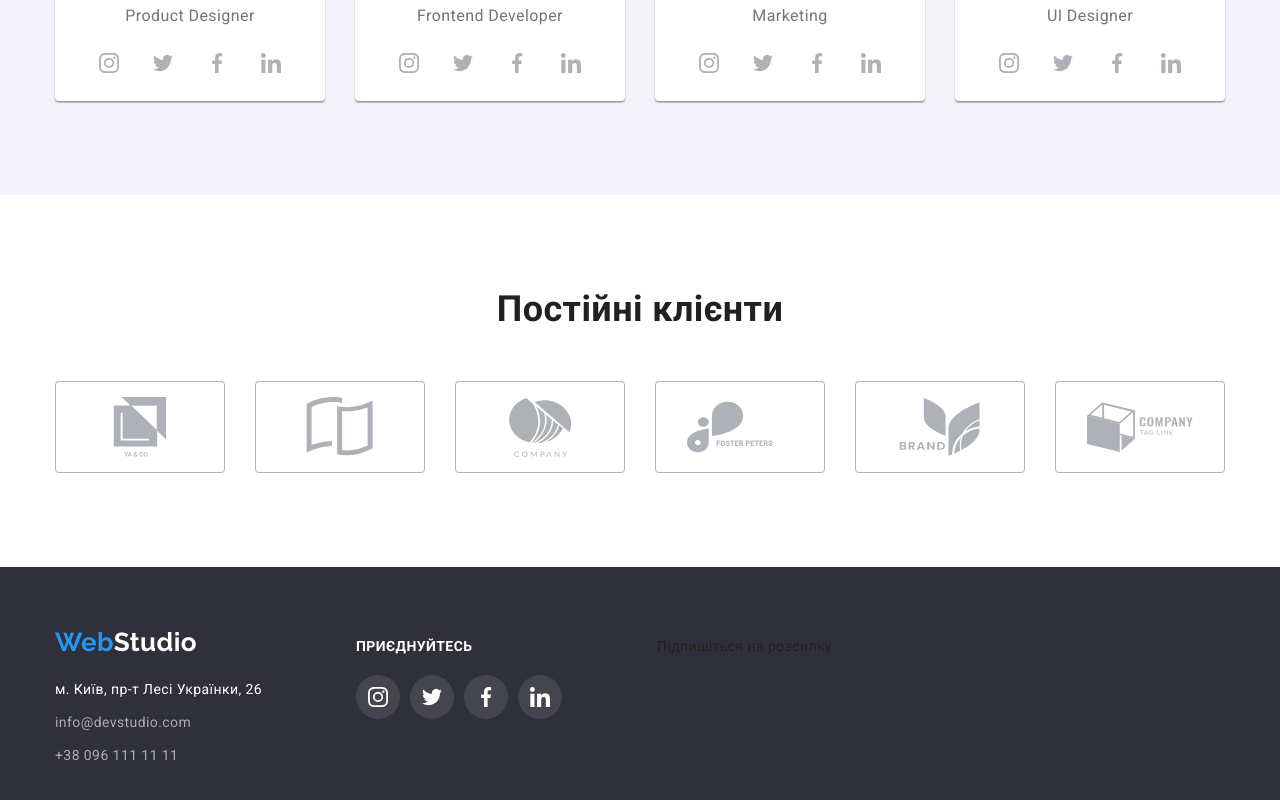
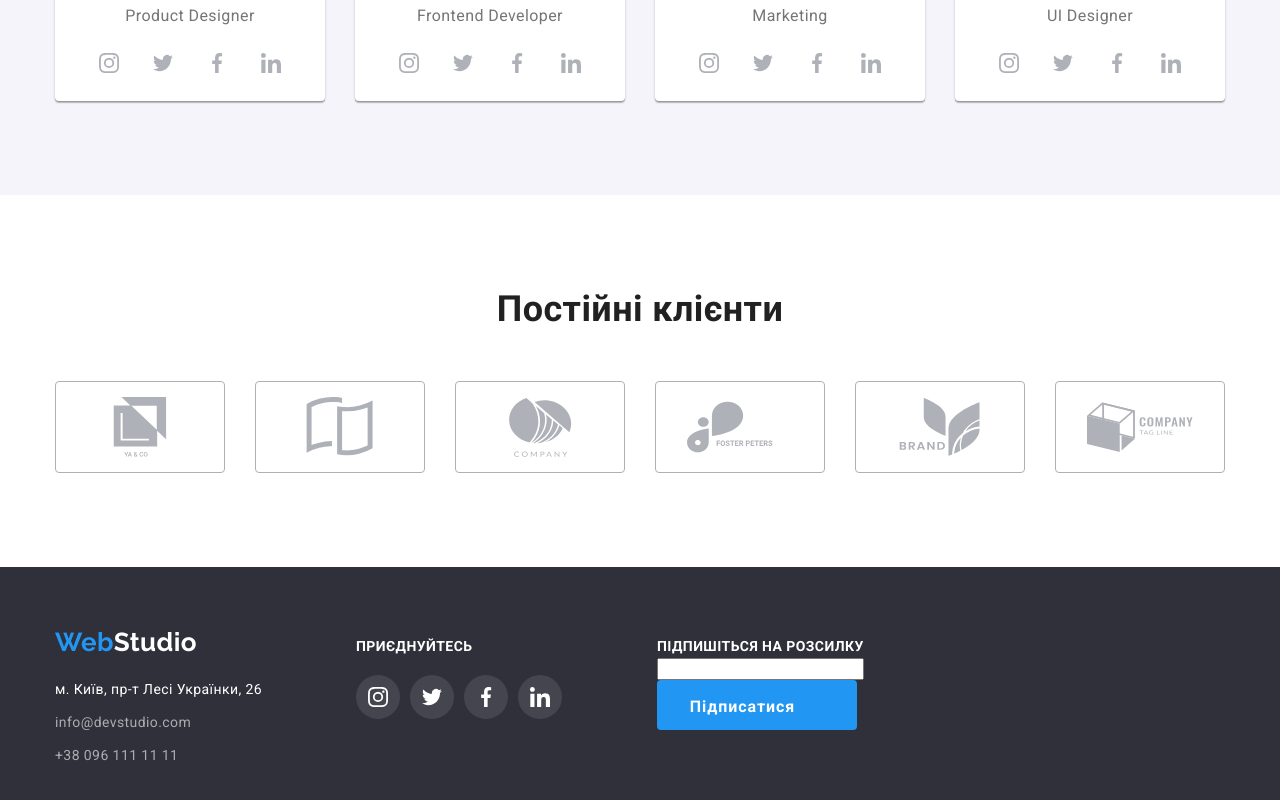
Before and after one commit to Morozzzuk/goit-markup-hw-06, a plain HTML site: page index.html in a window 1280 px wide. Shown: the part 2095-2895 px from the top of the page. Drawn offline with nearby package versions, Linux system fonts and the light colour scheme.

Commit message:
add form-subscribe

```diff
--- a/css/styles.css
+++ b/css/styles.css
@@ -589,6 +589,40 @@ body {
   min-width: 231px;
   margin-right: 70px;
 }
+/* ------------- Форма розсилки --------- */
+.form-subscribe {
+  position: relative;
+  display: inline-flex;
+  flex-direction: column;
+}
+.field-subscribe {
+  display: flex;
+}
+.label-subscribe {
+  font-size: 14px;
+  line-height: 23px;
+  letter-spacing: 0.03em;
+  text-transform: uppercase;
+
+  color: var(--secondary-text-color);
+}
+
+.submit-btn {
+  width: 200px;
+  height: 50px;
+
+  border: none;
+  color: var(--secondary-text-color);
+  background-color: var(--accent-color);
+
+  font-weight: 700;
+  font-size: 16px;
+  line-height: 1.88;
+  letter-spacing: 0.06em;
+  border-radius: 4px;
+}
+.submit-icon {
+}
 /* ------- Backdrop -------- */
 .backdrop {
   position: fixed;
--- a/index.html
+++ b/index.html
@@ -398,8 +398,17 @@
           </ul>
         </div>
         <!--------- Форма розсилки ------->
-        <form class="subsribe">
-          <label class="field-subscribe">Підпишіться на розсилку</label>
+        <form class="form-subscribe">
+          <label for="email" class="field-subscribe">
+            <b class="label-subscribe">Підпишіться на розсилку</b></label
+          >
+          <input class="" type="email" name="email" id="email" />
+          <button class="submit-btn" type="submit">
+            Підписатися
+            <svg width="24" height="24" class="submit-icon">
+              <use href="./images/icons.svg#icon-send"></use>
+            </svg>
+          </button>
         </form>
       </div>
     </footer>
```
